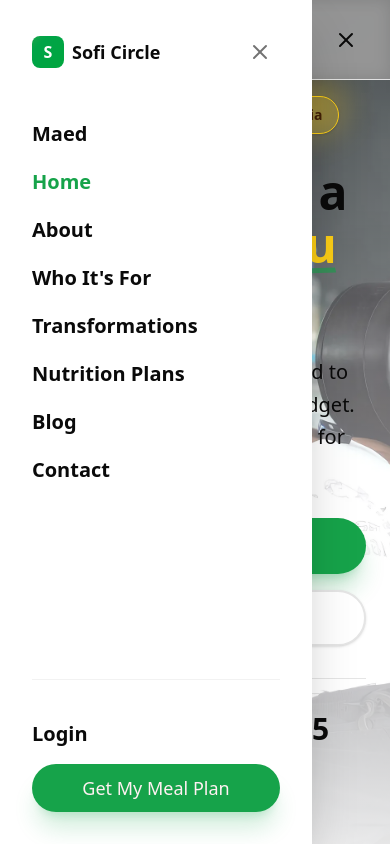
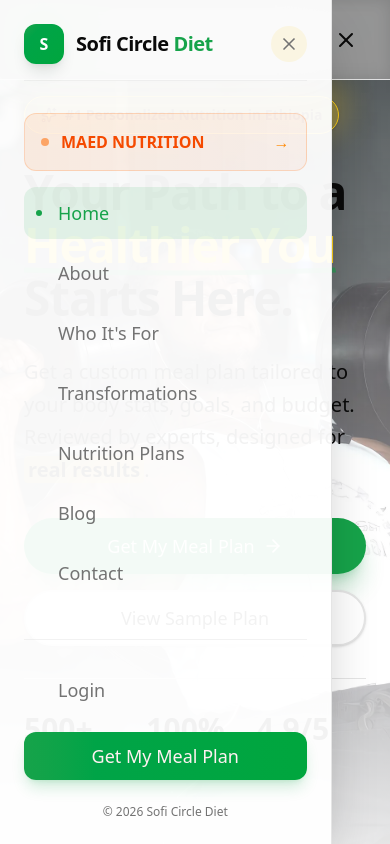
Before and after one commit to BemnetKassa/sofi-circle-diet, a Next.js app: page /home in a window 390 px wide. Both pictures are taken after a click on the button 346 px from the left and 39 px from the top of the page. Shown: the top 844 px of the page. Built offline with nearby package versions, Linux system fonts and the light colour scheme.

Commit message:
Update navbar.tsx

```diff
--- a/src/components/navbar.tsx
+++ b/src/components/navbar.tsx
@@ -113,47 +113,86 @@ export function Navbar() {
                     {/* Sidebar */}
                     <motion.div
                         initial={{ x: "-100%" }}
-                        animate={{ x: 0 }}
+                        animate={{ x: "0%" }}
                         exit={{ x: "-100%" }}
-                        transition={{ type: "spring", damping: 25, stiffness: 200 }}
-                        className="fixed top-0 left-0 w-[80%] max-w-sm h-screen bg-background z-50 p-8 flex flex-col gap-8 md:hidden shadow-2xl overflow-y-auto"
+                        transition={{ type: "spring", damping: 30, stiffness: 300, mass: 0.8 }}
+                        className="fixed top-0 left-0 w-[85%] max-w-sm h-screen bg-background/95 backdrop-blur-xl z-50 p-6 flex flex-col shadow-2xl overflow-y-auto border-r border-border md:hidden"
+                        onClick={(e) => e.stopPropagation()}
                     >
-                        <div className="flex items-center justify-between mb-4">
-                            <Link href="/home" onClick={() => setIsOpen(false)} className="flex items-center gap-2">
-                                <div className="w-8 h-8 bg-linear-to-br from-primary to-green-600 rounded-lg flex items-center justify-center text-white font-bold">
+                        <div className="flex items-center justify-between mb-8 pb-4 border-b border-border/50">
+                            <Link href="/home" onClick={() => setIsOpen(false)} className="flex items-center gap-3 group">
+                                <div className="w-10 h-10 bg-gradient-to-br from-primary to-green-600 rounded-xl flex items-center justify-center text-white font-bold shadow-lg group-hover:scale-105 transition-transform">
                                     S
                                 </div>
-                                <span className="font-bold text-lg">Sofi Circle</span>
+                                <span className="font-bold text-xl tracking-tight">Sofi Circle <span className="text-primary">Diet</span></span>
                             </Link>
-                            <button onClick={() => setIsOpen(false)} className="p-2 text-muted-foreground hover:text-foreground">
-                                <X className="w-6 h-6" />
+                            <button
+                                onClick={() => setIsOpen(false)}
+                                className="p-2 rounded-full bg-secondary/10 text-muted-foreground hover:bg-secondary/20 hover:text-foreground transition-all"
+                            >
+                                <X className="w-5 h-5" />
                             </button>
                         </div>
 
-                        <div className="flex flex-col gap-5">
-                            {links.map((link) => (
+                        <div className="flex flex-col gap-2 flex-grow">
+                            {links.map((link, i) => {
+                                if (link.label === "Maed") {
+                                    return (
+                                    <a
+                                        key={link.href}
+                                        href={link.href}
+                                        target="_blank"
+                                        rel="noopener noreferrer"
+                                        onClick={() => setIsOpen(false)}
+                                        className="p-4 rounded-xl bg-gradient-to-r from-orange-500/10 to-orange-600/5 border border-orange-500/20 text-orange-600 font-bold flex items-center justify-between group hover:shadow-md transition-all mb-2"
+                                    >
+                                        <span className="flex items-center gap-3">
+                                            <span className="w-2 h-2 rounded-full bg-orange-500 animate-pulse"></span>
+                                            MAED NUTRITION
+                                        </span>
+                                        <motion.span
+                                            initial={{ x: -5, opacity: 0 }}
+                                            animate={{ x: 0, opacity: 1 }}
+                                            className="text-orange-400 group-hover:translate-x-1 transition-transform"
+                                        >→</motion.span>
+                                    </a>
+                                    )
+                                }
+
+                                const active = isActive(link.href)
+                                return (
                                 <Link
                                     key={link.href}
                                     href={link.href}
                                     onClick={() => setIsOpen(false)}
-                                    className={`text-xl font-semibold transition-colors ${isActive(link.href) ? "text-primary" : "text-foreground hover:text-primary"}`}
+                                    className={`p-3 rounded-xl transition-all flex items-center gap-4 text-lg font-medium group ${active ? "bg-primary/10 text-primary font-bold" : "hover:bg-secondary/10 text-muted-foreground hover:text-foreground"}`}
                                 >
+                                    {/* Dot Indicator */}
+                                    <span className={`w-1.5 h-1.5 rounded-full transition-colors ${active ? "bg-primary" : "bg-transparent group-hover:bg-border"}`}></span>
                                     {link.label}
                                 </Link>
-                            ))}
+                                )
+                            })}
                         </div>
 
-                        <div className="mt-auto flex flex-col gap-4 pt-10 border-t border-border/50">
+                        <div className="mt-6 pt-6 border-t border-border/50 flex flex-col gap-4">
                             <Link
                                 href="/login"
                                 onClick={() => setIsOpen(false)}
-                                className={`text-xl font-semibold transition-colors ${isActive("/login") ? "text-primary" : "text-foreground hover:text-primary"}`}
+                                className={`p-3 rounded-xl transition-all flex items-center gap-4 text-lg font-medium group hover:bg-secondary/10 text-muted-foreground hover:text-foreground`}
                             >
+                                <span className="w-1.5 h-1.5 rounded-full bg-transparent group-hover:bg-border transition-colors"></span>
                                 Login
                             </Link>
-                            <Button asChild className="rounded-full w-full py-6 text-lg shadow-xl shadow-primary/20">
-                                <Link href="/get-plan" onClick={() => setIsOpen(false)}>Get My Meal Plan</Link>
-                            </Button>
+
+                            <Link href="/get-plan" onClick={() => setIsOpen(false)}>
+                                <Button className="w-full text-lg h-12 rounded-xl bg-gradient-to-r from-primary to-green-600 shadow-lg shadow-primary/20 hover:shadow-primary/40 transition-shadow">
+                                    Get My Meal Plan
+                                </Button>
+                            </Link>
+                            <p className="text-center text-xs text-muted-foreground mt-2">
+                                © {new Date().getFullYear()} Sofi Circle Diet
+                            </p>
                         </div>
                     </motion.div>
                 </>
```
